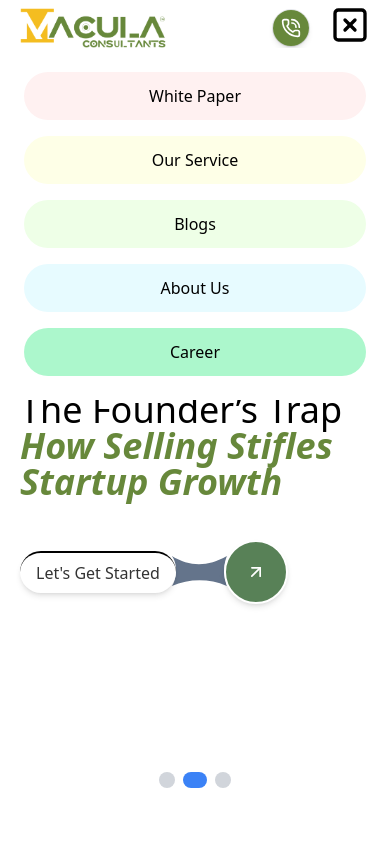
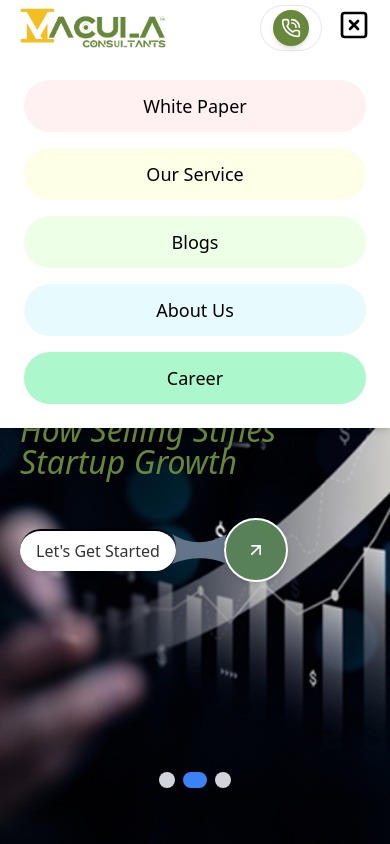
Before and after one commit to Offbeat-Pixels/MaculaNew, a React (Vite) app: page / in a window 390 px wide. Both pictures are taken after a click on the button 350 px from the left and 25 px from the top of the page. Shown: the top 844 px of the page. Built offline with nearby package versions, Linux system fonts and the light colour scheme; what tailwindcss-motion would draw is missing.

Commit message:
responsive

```diff
--- a/package.json
+++ b/package.json
@@ -12,6 +12,7 @@
   },
   "dependencies": {
     "@emailjs/browser": "^4.4.1",
+    "dotenv": "^16.4.7",
     "framer-motion": "^11.15.0",
     "gapi-script": "^1.2.0",
     "lucide-react": "^0.469.0",
--- a/src/components/Banner.jsx
+++ b/src/components/Banner.jsx
@@ -209,8 +209,8 @@ const slides = [
     title: (
       <>
         <div className={`${styles.BannerHeadText} w-fit`}>
-          <p className="md:text-white text-black ">GEN AI</p>
-          <p className="md:text-[5.5rem] italic  ">Driven Products</p>
+          <p>Gen AI</p>
+          <p className={`${styles.BannerSubText} italic`}>Driven Products</p>
         </div>
       </>
     ),
@@ -221,12 +221,12 @@ const slides = [
   {
     title: (
       <>
-        <div className={`${styles.BannerHeadText}`}>
-          <p className=" text-black  lg:text-7xl ">The Founder’s Trap </p>
-          <p className="lg:text-6xl italic font-semibold">
-            How Selling Stifles{" "}
-          </p>
-          <p className="lg:text-6xl italic font-semibold ">Startup Growth</p>
+        <div className={`${styles.BannerHeadText} `}>
+          <p className=" lg:text-black   ">The Founder’s Trap </p>
+          <div className={`${styles.BannerSubText} italic`}>
+            <p className="">How Selling Stifles </p>
+            <p className=" ">Startup Growth</p>
+          </div>
         </div>
       </>
     ),
@@ -237,16 +237,12 @@ const slides = [
   {
     title: (
       <>
-        <div className={`${styles.BannerHeadText} space-y-3 `}>
-          <p className="md:text-white text-black lg:text-7xl ">
-            Digital Marketing
-          </p>
-          <p className="lg:text-6xl  text-yellow-500 italic  font-semibold">
-            A Crucial Piece of{" "}
-          </p>
-          <p className="lg:text-6xl text-yellow-500 italic tracking-tighter  font-semibold">
-            the Marketing Puzzle{" "}
-          </p>
+        <div className={`${styles.BannerHeadText} `}>
+          <p className="text-white   ">Digital Marketing</p>
+          <div className={`${styles.BannerSubText} italic`}>
+            <p className="   ">A Crucial Piece of </p>
+            <p className="  ">the Marketing Puzzle </p>
+          </div>
         </div>
       </>
     ),
@@ -294,7 +290,8 @@ export default function Banner() {
             key={index}
             src={slide.mobileImage}
             alt="Mobile Slide"
-            className={`absolute top-0 left-2 w-full h-1/3 object-cover z-0 transition-opacity duration-500 ${
+            // className={`absolute top-0 left-2 w-full h-1/3 object-cover z-0 transition-opacity duration-500 ${
+            className={`absolute top-0 left-0 w-full h-full object-cover z-0 transition-opacity duration-500 ${
               currentSlide === index ? "opacity-100" : "opacity-0"
             }`}
           />
@@ -323,15 +320,16 @@ export default function Banner() {
           animate={{ opacity: 1, x: 0 }}
           exit={{ opacity: 0, x: -100 }}
           transition={{ duration: 0.5 }}
-          className="relative h-full  w-full  z-10"
+          className="relative h-full  w-full text-nowrap  z-10"
         >
-          <div className="px-5 pt-10  md:pt-0 md:px-24 grid h-full w-full  items-center md:grid-cols-2">
-            <div className="space-y-10  ">
+          <div className="px-5 sm:px-10  lg:px-24 grid h-full w-full  items-center md:grid-cols-2">
+            <div className="space-y-10 ">
               <motion.h1
                 initial={{ opacity: 0, y: 20 }}
                 animate={{ opacity: 1, y: 0 }}
                 transition={{ delay: 0.2 }}
-                className="text-4xl md:text-5xl"
+                // className="text-4xl md:text-5xl"
+                // className={`${styles.BannerHeadText} text-white`}
               >
                 {slides[currentSlide].title}
               </motion.h1>
--- a/src/components/InnerPages/Career.jsx
+++ b/src/components/InnerPages/Career.jsx
@@ -43,7 +43,7 @@ const Career = () => {
               <h3 className="text-xl font-semibold mb-2">{job.title}</h3>
               <p className="text-gray-600">{job.location}</p>
               <p className="text-gray-600">{job.type}</p>
-              <button className="mt-4 bg-blue-600 text-white px-4 py-2 rounded-lg hover:bg-blue-700">
+              <button className="mt-4 bg-[#8dbc50] text-white font-bold px-4 py-2 rounded-lg hover:bg-[#638834]">
                 Apply Now
               </button>
             </div>
--- a/src/components/Navbar.jsx
+++ b/src/components/Navbar.jsx
@@ -1,10 +1,136 @@
-import React, { useState } from 'react'
+// import React, { useState } from 'react'
+// import { logo } from "../assets";
+// import { Link } from "react-router-dom";
+// import { Menu, PhoneCall, SquareX } from "lucide-react";
+// import { motion } from 'framer-motion';
+// import { ButtonFade } from './ui/motion';
+
+
+// export default function Navbar() {
+//   const [isClicked, setIsClicked] = useState(false);
+//   const [isOpen, setIsOpen] = useState(false);
+
+//   const toggleMenu = () => {
+//     setIsOpen(!isOpen);
+//   };
+
+//   return (
+//     <nav className="flex  items-center justify-between px-5 md:px-10  2xl:px-24 py-2 h-14 md:h-24 ">
+//       <Link to="/" className="flex items-center">
+//         <img
+//           src={logo}
+//           alt="Macula Logo"
+//           width={120}
+//           height={60}
+//           className="h-10 xl:h-20 object-cover w-fit "
+//         />
+//       </Link>
+//       <div className="  flex items-center gap-5  ">
+//         <div className="hidden lg:block  space-x-6">
+//           {" "}
+//           <Link
+//             to="/whitepaper"
+//             className="bg-[#FFF1F1]  py-3 px-6 rounded-full"
+//           >
+//             White Paper
+//           </Link>
+//           <Link to="/services" className="bg-[#FEFFE7]  py-3 px-6 rounded-full">
+//             Our Service
+//           </Link>
+//           <Link to="/blog" className="bg-[#EEFFE7]  py-3 px-6 rounded-full">
+//             Blogs
+//           </Link>
+//           <Link to="/about" className="bg-[#E7FBFF]  py-3 px-6 rounded-full">
+//             About Us
+//           </Link>
+//           <Link to="/career" className="bg-[#3dec866c]  py-3 px-6 rounded-full">
+//             Career
+//           </Link>
+//         </div>
+
+//         <Link to="/contact" onMouseLeave={() => setIsClicked(false)}>
+//           <div className=" flex items-center border gap-2 md:py-2 md:px-4  bg-white  rounded-full hover:bg-slate-300 transition-colors">
+//             <motion.div
+//               onClick={() => {
+//                 setIsClicked(true);
+//               }}
+//               variants={ButtonFade(isClicked)}
+//               animate="animate"
+//               className="bg-[#67883B] rounded-full p-2  shadow-md cursor-pointer"
+//             >
+//               <PhoneCall className="w-5 h-5 text-white  " />
+//             </motion.div>
+//             <motion.span
+//               onClick={() => setIsClicked(true)}
+//               animate={isClicked ? { opacity: 0 } : { opacity: 1 }}
+//               className="items-center bg-[#67883B]  hidden md:block py-2  px-4 rounded-full transition-opacity"
+//             >
+//               Free Consultation
+//             </motion.span>
+//           </div>
+//         </Link>
+//         <div className="lg:hidden ">
+//           <button onClick={toggleMenu}>
+//             {isOpen ? <SquareX size={40} /> : <Menu size={40} />}
+
+//             <motion.div
+//               initial={{ opacity: 0, x: 100 }}
+//               animate={{
+//                 opacity: isOpen ? 1 : 0,
+//                 x: isOpen ? 0 : 100,
+//               }}
+//               transition={{ duration: 0.5 }}
+//               className={`lg:hidden flex flex-col items-center space-y-4 bg-white absolute z-50 top-12 sm:top-16 left-0 right-0 p-6 ${
+//                 isOpen ? "block" : "hidden"
+//               }`}
+//             >
+//               <Link
+//                 to="/whitepaper"
+//                 className="bg-[#FFF1F1]  py-3  w-full rounded-full"
+//               >
+//                 White Paper
+//               </Link>
+//               <Link
+//                 to="/services"
+//                 className="bg-[#FEFFE7]  py-3   w-full rounded-full"
+//               >
+//                 Our Service
+//               </Link>
+//               <Link
+//                 to="/blog"
+//                 className="bg-[#EEFFE7]  py-3  w-full rounded-full"
+//               >
+//                 Blogs
+//               </Link>
+//               <Link
+//                 to="/about"
+//                 className="bg-[#E7FBFF]  py-3   w-full rounded-full"
+//               >
+//                 About Us
+//               </Link>
+//               <Link
+//                 to="/career"
+//                 className="bg-[#3dec866c]  py-3   w-full rounded-full"
+//               >
+//                 Career
+//               </Link>
+//             </motion.div>
+//           </button>
+//         </div>
+//       </div>
+//     </nav>
+//   );
+// }
+
+
+
+
+import React, { useState } from "react";
 import { logo } from "../assets";
 import { Link } from "react-router-dom";
 import { Menu, PhoneCall, SquareX } from "lucide-react";
-import { motion } from 'framer-motion';
-import { ButtonFade } from './ui/motion';
-
+import { motion } from "framer-motion";
+import { ButtonFade } from "./ui/motion";
 
 export default function Navbar() {
   const [isClicked, setIsClicked] = useState(false);
@@ -15,64 +141,79 @@ export default function Navbar() {
   };
 
   return (
-    <nav className="flex  items-center justify-between px-5 md:px-24 py-2 h-14 md:h-24 ">
+    <nav className="flex items-center justify-between px-5 sm:px-8 md:px-10 xl:px-16 2xl:px-24 py-2 h-14 sm:h-16 md:h-20 xl:h-24">
       <Link to="/" className="flex items-center">
         <img
           src={logo}
           alt="Macula Logo"
           width={120}
           height={60}
-          className="h-10 md:h-20 object-cover w-fit "
+          className="h-10 sm:h-12 md:h-14 xl:h-20 object-cover w-auto"
         />
       </Link>
-      <div className="  flex items-center gap-5  ">
-        <div className="hidden md:block  space-x-6">
-          {" "}
+      <div className="flex items-center gap-4">
+        {/* Desktop links */}
+        <div className="hidden lg:flex space-x-4  text-sm  2xl:text-base ">
           <Link
             to="/whitepaper"
-            className="bg-[#FFF1F1]  py-3 px-6 rounded-full"
+            className="bg-[#FFF1F1] py-2 px-4 sm:py-3 sm:px-6 rounded-full "
           >
             White Paper
           </Link>
-          <Link to="/services" className="bg-[#FEFFE7]  py-3 px-6 rounded-full">
+          <Link
+            to="/services"
+            className="bg-[#FEFFE7] py-2 px-4 sm:py-3 sm:px-6 rounded-full "
+          >
             Our Service
           </Link>
-          <Link to="/blog" className="bg-[#EEFFE7]  py-3 px-6 rounded-full">
+          <Link
+            to="/blog"
+            className="bg-[#EEFFE7] py-2 px-4 sm:py-3 sm:px-6 rounded-full "
+          >
             Blogs
           </Link>
-          <Link to="/about" className="bg-[#E7FBFF]  py-3 px-6 rounded-full">
+          <Link
+            to="/about"
+            className="bg-[#E7FBFF] py-2 px-4 sm:py-3 sm:px-6 rounded-full "
+          >
             About Us
           </Link>
-          <Link to="/career" className="bg-[#3dec866c]  py-3 px-6 rounded-full">
+          <Link
+            to="/career"
+            className="bg-[#3dec866c] py-2 px-4 sm:py-3 sm:px-6 rounded-full "
+          >
             Career
           </Link>
         </div>
 
+        {/* Contact button */}
         <Link to="/contact" onMouseLeave={() => setIsClicked(false)}>
-          <div className=" flex items-center border gap-2 md:py-2 md:px-4  bg-white  rounded-full hover:bg-slate-300 transition-colors">
+          <div className="flex items-center border gap-2 py-1 px-3 sm:py-2 sm:px-4 bg-white rounded-full hover:bg-slate-300 transition-colors">
             <motion.div
               onClick={() => {
                 setIsClicked(true);
               }}
               variants={ButtonFade(isClicked)}
               animate="animate"
-              className="bg-[#67883B] rounded-full p-2  shadow-md cursor-pointer"
+              className="bg-[#67883B] rounded-full p-2 shadow-md cursor-pointer"
             >
-              <PhoneCall className="w-5 h-5 text-white  " />
+              <PhoneCall className="w-5 h-5 text-white" />
             </motion.div>
             <motion.span
               onClick={() => setIsClicked(true)}
               animate={isClicked ? { opacity: 0 } : { opacity: 1 }}
-              className="items-center bg-[#67883B]  hidden md:block py-2  px-4 rounded-full transition-opacity"
+              className="hidden md:block bg-[#67883B] text-white py-2 px-4 rounded-full text-sm sm:text-base"
             >
               Free Consultation
             </motion.span>
           </div>
         </Link>
-        <div className="md:hidden ">
+
+        {/* Mobile menu */}
+        <div className="lg:hidden">
           <button onClick={toggleMenu}>
-            {isOpen ? <SquareX size={40} /> : <Menu size={40} />}
-
+            {isOpen ? <SquareX size={32} /> : <Menu size={32} />}
+          </button>
           <motion.div
             initial={{ opacity: 0, x: 100 }}
             animate={{
@@ -80,42 +221,36 @@ export default function Navbar() {
               x: isOpen ? 0 : 100,
             }}
             transition={{ duration: 0.5 }}
-              className={`md:hidden flex flex-col items-center space-y-4 bg-white absolute z-50 top-12 left-0 right-0 p-6 ${
+            className={`fixed top-14 sm:top-16 left-0 right-0 z-50 p-6 bg-white shadow-md text-center text-lg sm:text-xl space-y-4 ${
               isOpen ? "block" : "hidden"
             }`}
+            onClick={toggleMenu}
           >
             <Link
               to="/whitepaper"
-                className="bg-[#FFF1F1]  py-3  w-full rounded-full"
+              className="block bg-[#FFF1F1] py-3 rounded-full "
             >
               White Paper
             </Link>
             <Link
               to="/services"
-                className="bg-[#FEFFE7]  py-3   w-full rounded-full"
+              className="block bg-[#FEFFE7] py-3 rounded-full "
             >
               Our Service
             </Link>
-              <Link
-                to="/blog"
-                className="bg-[#EEFFE7]  py-3  w-full rounded-full"
-              >
+            <Link to="/blog" className="block bg-[#EEFFE7] py-3 rounded-full ">
               Blogs
             </Link>
-              <Link
-                to="/about"
-                className="bg-[#E7FBFF]  py-3   w-full rounded-full"
-              >
+            <Link to="/about" className="block bg-[#E7FBFF] py-3 rounded-full ">
               About Us
             </Link>
             <Link
               to="/career"
-                className="bg-[#3dec866c]  py-3   w-full rounded-full"
+              className="block bg-[#3dec866c] py-3 rounded-full "
             >
               Career
             </Link>
           </motion.div>
-          </button>
         </div>
       </div>
     </nav>
--- a/src/components/ServicesSection.jsx
+++ b/src/components/ServicesSection.jsx
@@ -332,7 +332,7 @@ export default function ServicesSection() {
         </div>
 
         {/* Services Grid */}
-        <div className="grid md:grid-cols-3 gap-6 ">
+        <div className="grid  lg:grid-cols-3 gap-6 ">
           {services.map((service, index) => (
             <ProjectCard key={`project-${index}`} index={index} {...service} />
           ))}
--- a/src/components/VideoSection.jsx
+++ b/src/components/VideoSection.jsx
@@ -57,14 +57,14 @@ export default function VideoSection() {
     <section className="py-0 bg-black">
       <div>
         <div
-          className="relative h-[50vh]  md:h-[100vh]  rounded-lg "
+          className="relative h-[40vh]  lg:h-[100vh]  rounded-lg "
           ref={ref} // Attach the observer here
         >
           <div className="absolute inset-0 flex items-center justify-center">
             {/* Video element */}
             <video
               ref={videoRef}
-              className="w-full h-full object-cover"
+              className="w-full h-full object-contain lg:object-cover"
               muted
               loop
               preload="auto"
--- a/src/components/WhySection.jsx
+++ b/src/components/WhySection.jsx
@@ -119,7 +119,7 @@ export default function WhySection() {
 
   return (
     <section className=" px-14  py-10  ">
-      <div className="grid md:grid-cols-2 gap-1 items-center">
+      <div className="grid lg:grid-cols-2 gap-1 items-center">
         {/* Left side - Image */}
         <div className="relative">
           <div className="aspect-square max-w-2xl">
@@ -167,7 +167,7 @@ export default function WhySection() {
               isInView
                 ? "motion-preset-slide-down-lg motion-duration-1000"
                 : "opacity-0"
-            } transition-all ease-in-out tracking-wider`}
+            } transition-all ease-in-out `}
           >
             Why <span className="text-[#588157] italic">Consulting</span> is
             Important?
--- a/src/style.js
+++ b/src/style.js
@@ -4,19 +4,18 @@ const styles = {
   padding: "sm:px-16 px-6 sm:py-16 py-10", // Combined padding for both axes
 
   BannerHeadText:
-    "font-normal text-[#67883B] lg:text-[9rem] md:text-[6rem] sm:text-[4rem] xs:text-[3rem] lg:leading-[0.8em] leading-[1em]", // Fixed text sizes and leading
+    "font-normal text-[#67883B] lg:text-[5rem] md:text-[4rem]  text-[2.5rem] leading-[1em] ",
 
   BannerSubText:
-    "font-normal text-[#000000] lg:text-[2rem] md:text-[1.75rem] sm:text-[1.5rem] xs:text-[1rem] lg:leading-[1em] leading-[1.2em]", // Fixed text size units and added fallback leading
+    "font-normal text-[#fffff] lg:text-[4rem] md:text-[3rem] text-[2rem] leading-[1em]",
 
   sectionHeadText:
-    "text-[#000000] lg:text-[3rem] md:text-[3rem] sm:text-[2.5rem] text-[2rem] lg:leading-[1.2em] leading-[1.5em]", // Improved readability for all screen sizes
-
+    "text-[#000000] lg:text-[3rem] md:text-[2.5rem]  text-[2rem] leading-[1em] ",
   sectionSubText:
-    "sm:text-[18px] text-[1rem] text-secondary uppercase tracking-wider", // Retained the original format with improved clarity
+    "sm:text-[18px] text-[1rem] text-secondary uppercase tracking-wider",
 
   PageSubHeading:
-    "font-normal text-[#67883B] lg:text-[4rem] md:text-[3rem] sm:text-[2.5rem] xs:text-[2rem] lg:leading-[1em] leading-[1.2em]", // Consistent text sizes and leading
+    "font-normal text-[#67883B] lg:text-[4rem] md:text-[3rem] sm:text-[2.5rem] xs:text-[2rem] lg:leading-[1em] leading-[1.2em]",
 };
 
 export { styles };
```
Also changed, not shown: 1 other file (tests, documents, lock files or other folders). Lines whose indentation alone changed are shown as unchanged.
